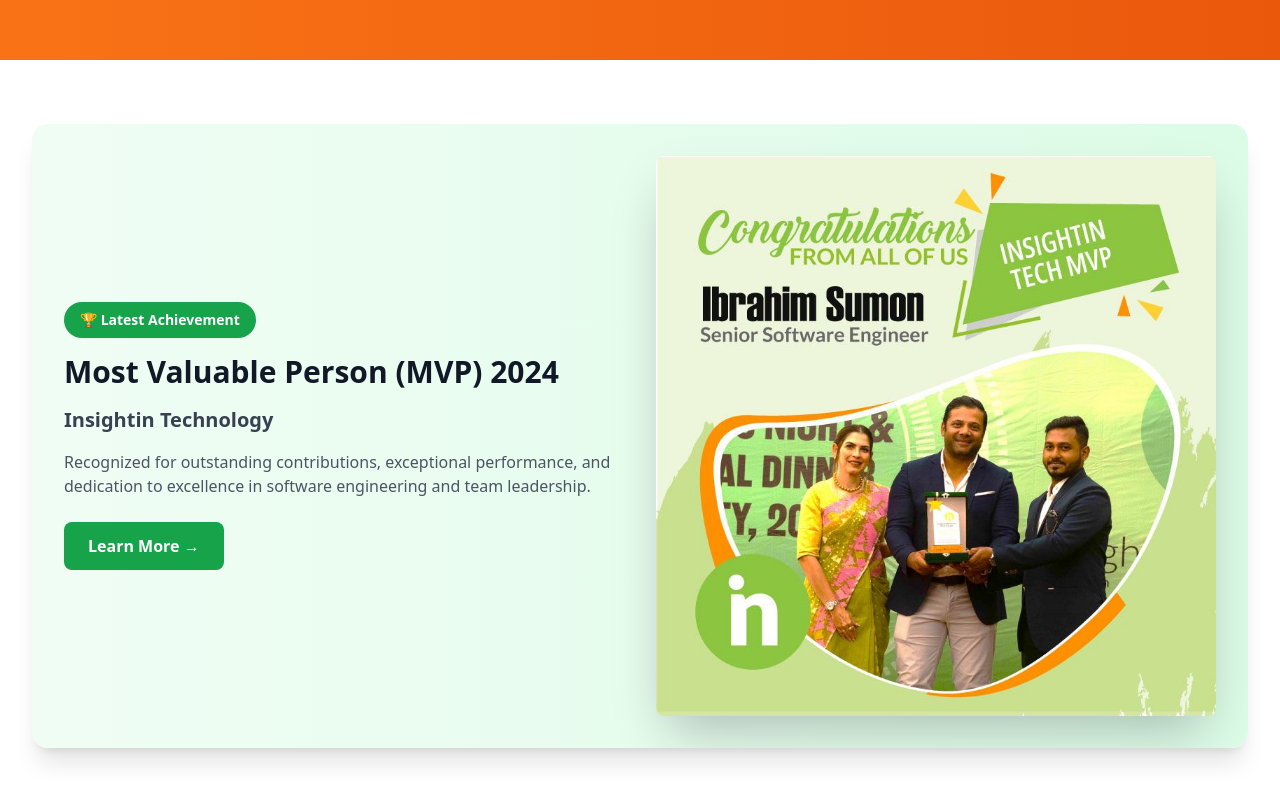
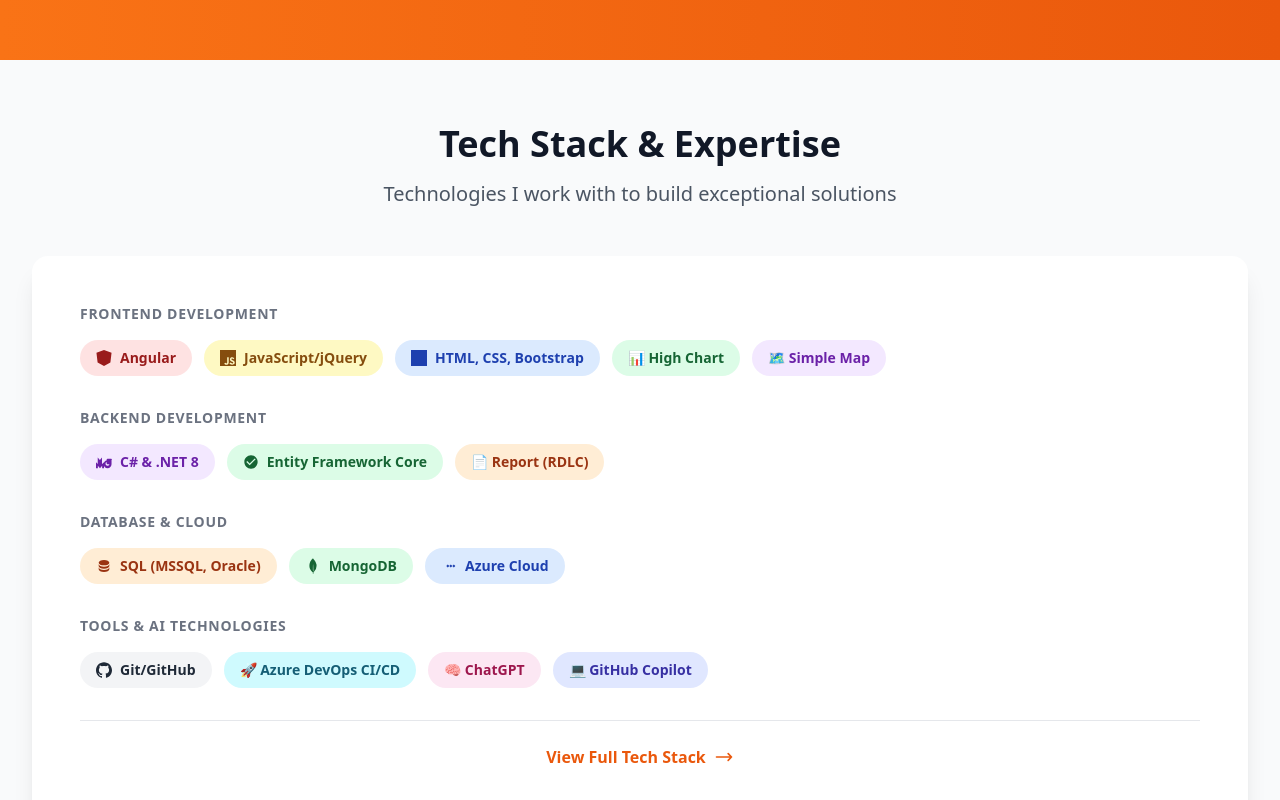
Before and after one commit to ibrahimsumon1994/Portfolio, an Angular app: page / in a window 1280 px wide. Shown: the part 440-1240 px from the top of the page. Built offline with nearby package versions, Linux system fonts and the light colour scheme.

Commit message:
feat: update contact and about sections with improved styling and additional information

```diff
--- a/src/app/components/about/about.html
+++ b/src/app/components/about/about.html
@@ -24,7 +24,7 @@
           and continuous learning in the ever-evolving tech landscape.
         </p>
         <a (click)="downloadCv()" href="javascript:void(0)" class="inline-block bg-brand-600 text-white px-6 py-3 rounded-lg font-semibold hover:bg-brand-700 transition-colors">
-          Download CV
+          Download CV (PDF)
         </a>
       </div>
     </div>
--- a/src/app/components/home/home.html
+++ b/src/app/components/home/home.html
@@ -17,6 +17,110 @@
         </a>
   <a routerLink="/contact" class="bg-transparent border-2 border-white text-white px-8 py-3 rounded-lg font-semibold hover:bg-white hover:text-brand-700 transition-colors">
           Get in Touch
+        </a>
+      </div>
+    </div>
+  </div>
+</section>
+
+<!-- Skills Showcase -->
+<section class="py-16 bg-gray-50">
+  <div class="max-w-7xl mx-auto px-4 sm:px-6 lg:px-8">
+    <div class="text-center mb-12">
+      <h2 class="text-4xl font-bold text-gray-900 mb-4">Tech Stack & Expertise</h2>
+      <p class="text-xl text-gray-600">Technologies I work with to build exceptional solutions</p>
+    </div>
+
+    <div class="bg-white rounded-2xl shadow-xl p-8 md:p-12">
+      <!-- Frontend -->
+      <div class="mb-8">
+        <h3 class="text-sm font-semibold text-gray-500 uppercase tracking-wider mb-4">Frontend Development</h3>
+        <div class="flex flex-wrap gap-3">
+          <span class="inline-flex items-center px-4 py-2 bg-red-100 text-red-800 rounded-full text-sm font-semibold hover:bg-red-200 transition-colors">
+            <svg class="w-4 h-4 mr-2" fill="currentColor" viewBox="0 0 24 24"><path d="M9.931 12.645h4.138l-2.07-4.908m0-7.737L.68 3.982l1.726 14.771L12 24l9.596-5.242L23.32 3.984 11.999.001zm7.064 18.31l-2.096-7.515h-5.798l-2.096 7.515L12 21.346l5.995-2.346z"/></svg>
+            Angular
+          </span>
+          <span class="inline-flex items-center px-4 py-2 bg-yellow-100 text-yellow-800 rounded-full text-sm font-semibold hover:bg-yellow-200 transition-colors">
+            <svg class="w-4 h-4 mr-2" fill="currentColor" viewBox="0 0 24 24"><path d="M0 0h24v24H0V0zm22.034 18.276c-.175-1.095-.888-2.015-3.003-2.873-.736-.345-1.554-.585-1.797-1.14-.091-.33-.105-.51-.046-.705.15-.646.915-.84 1.515-.66.39.12.75.42.976.9 1.034-.676 1.034-.676 1.755-1.125-.27-.42-.404-.601-.586-.78-.63-.705-1.469-1.065-2.834-1.034l-.705.089c-.676.165-1.32.525-1.71 1.005-1.14 1.291-.811 3.541.569 4.471 1.365 1.02 3.361 1.244 3.616 2.205.24 1.17-.87 1.545-1.966 1.41-.811-.18-1.26-.586-1.755-1.336l-1.83 1.051c.21.48.45.689.81 1.109 1.74 1.756 6.09 1.666 6.871-1.004.029-.09.24-.705.074-1.65l.046.067zm-8.983-7.245h-2.248c0 1.938-.009 3.864-.009 5.805 0 1.232.063 2.363-.138 2.711-.33.689-1.18.601-1.566.48-.396-.196-.597-.466-.83-.855-.063-.105-.11-.196-.127-.196l-1.825 1.125c.305.63.75 1.172 1.324 1.517.855.51 2.004.675 3.207.405.783-.226 1.458-.691 1.811-1.411.51-.93.402-2.07.397-3.346.012-2.054 0-4.109 0-6.179l.004-.056z"/></svg>
+            JavaScript/jQuery
+          </span>
+          <span class="inline-flex items-center px-4 py-2 bg-blue-100 text-blue-800 rounded-full text-sm font-semibold hover:bg-blue-200 transition-colors">
+            <svg class="w-4 h-4 mr-2" fill="currentColor" viewBox="0 0 24 24"><path d="M0 0h24v24H0V0z"/><path d="M9 11H7v2h2v-2zm4 0h-2v2h2v-2zm4 0h-2v2h2v-2zm2-7h-1V2h-2v2H8V2H6v2H5c-1.11 0-1.99.9-1.99 2L3 20c0 1.1.89 2 2 2h14c1.1 0 2-.9 2-2V6c0-1.1-.9-2-2-2zm0 16H5V9h14v11z"/></svg>
+            HTML, CSS, Bootstrap
+          </span>
+          <span class="inline-flex items-center px-4 py-2 bg-green-100 text-green-800 rounded-full text-sm font-semibold hover:bg-green-200 transition-colors">
+            📊 High Chart
+          </span>
+          <span class="inline-flex items-center px-4 py-2 bg-purple-100 text-purple-800 rounded-full text-sm font-semibold hover:bg-purple-200 transition-colors">
+            🗺️ Simple Map
+          </span>
+        </div>
+      </div>
+
+      <!-- Backend -->
+      <div class="mb-8">
+        <h3 class="text-sm font-semibold text-gray-500 uppercase tracking-wider mb-4">Backend Development</h3>
+        <div class="flex flex-wrap gap-3">
+          <span class="inline-flex items-center px-4 py-2 bg-purple-100 text-purple-800 rounded-full text-sm font-semibold hover:bg-purple-200 transition-colors">
+            <svg class="w-4 h-4 mr-2" fill="currentColor" viewBox="0 0 24 24"><path d="M24 8.5c0-.8-.6-1.4-1.4-1.4h-5.3c-.7 0-1.3.6-1.3 1.3v5.7c0 .7.6 1.3 1.3 1.3h2.9c-.3 1.3-1.5 2.3-2.9 2.3-1.6 0-3-1.3-3-3s1.3-3 3-3c.5 0 1 .1 1.4.4l1.6-1.6c-.8-.6-1.9-1-3-1-3.3 0-6 2.7-6 6s2.7 6 6 6c3.3 0 6-2.7 6-6v-7zm-15 6.5V5.3L5.8 9l-3.2-3.7v9.7L0 12.5v8.8h2.8v-3.8l3.2 3.8 3.2-3.8v3.8H12v-8.8L9.2 15l-3.2-3.7z"/></svg>
+            C# & .NET 8
+          </span>
+          <span class="inline-flex items-center px-4 py-2 bg-green-100 text-green-800 rounded-full text-sm font-semibold hover:bg-green-200 transition-colors">
+            <svg class="w-4 h-4 mr-2" fill="currentColor" viewBox="0 0 24 24"><path d="M12 2C6.48 2 2 6.48 2 12s4.48 10 10 10 10-4.48 10-10S17.52 2 12 2zm-2 15l-5-5 1.41-1.41L10 14.17l7.59-7.59L19 8l-9 9z"/></svg>
+            Entity Framework Core
+          </span>
+          <span class="inline-flex items-center px-4 py-2 bg-brand-100 text-brand-800 rounded-full text-sm font-semibold hover:bg-brand-200 transition-colors">
+            📄 Report (RDLC)
+          </span>
+        </div>
+      </div>
+
+      <!-- Database & Cloud -->
+      <div class="mb-8">
+        <h3 class="text-sm font-semibold text-gray-500 uppercase tracking-wider mb-4">Database & Cloud</h3>
+        <div class="flex flex-wrap gap-3">
+          <span class="inline-flex items-center px-4 py-2 bg-orange-100 text-orange-800 rounded-full text-sm font-semibold hover:bg-orange-200 transition-colors">
+            <svg class="w-4 h-4 mr-2" fill="currentColor" viewBox="0 0 24 24"><path d="M12 3C7.58 3 4 4.79 4 7s3.58 4 8 4 8-1.79 8-4-3.58-4-8-4zM4 9v3c0 2.21 3.58 4 8 4s8-1.79 8-4V9c0 2.21-3.58 4-8 4s-8-1.79-8-4zm0 5v3c0 2.21 3.58 4 8 4s8-1.79 8-4v-3c0 2.21-3.58 4-8 4s-8-1.79-8-4z"/></svg>
+            SQL (MSSQL, Oracle)
+          </span>
+          <span class="inline-flex items-center px-4 py-2 bg-green-100 text-green-800 rounded-full text-sm font-semibold hover:bg-green-200 transition-colors">
+            <svg class="w-4 h-4 mr-2" fill="currentColor" viewBox="0 0 24 24"><path d="M17.193 9.555c-1.264-5.58-4.252-7.414-4.573-8.115-.28-.394-.53-.954-.735-1.44-.036.495-.055.685-.523 1.184-.723.566-4.438 3.682-4.74 10.02-.282 5.912 4.27 9.435 4.888 9.884l.07.05A73.49 73.49 0 0111.91 24h.481c.114-1.032.284-2.056.51-3.07.417-.296.604-.463.85-.693a11.342 11.342 0 003.639-8.464c.01-.814-.103-1.662-.197-2.218zm-5.336 8.195s0-8.291.275-8.29c.213 0 .49 10.695.49 10.695-.381-.045-.765-1.76-.765-2.405z"/></svg>
+            MongoDB
+          </span>
+          <span class="inline-flex items-center px-4 py-2 bg-blue-100 text-blue-800 rounded-full text-sm font-semibold hover:bg-blue-200 transition-colors">
+            <svg class="w-4 h-4 mr-2" fill="currentColor" viewBox="0 0 24 24"><path d="M19.248 14.245l-2.266-2.266-2.266 2.266-2.266-2.266-2.266 2.266L7.918 12l2.266-2.245 2.266 2.266 2.266-2.266 2.266 2.266 2.266-2.266L21.514 12z"/></svg>
+            Azure Cloud
+          </span>
+        </div>
+      </div>
+
+      <!-- Tools & AI -->
+      <div class="mb-8">
+        <h3 class="text-sm font-semibold text-gray-500 uppercase tracking-wider mb-4">Tools & AI Technologies</h3>
+        <div class="flex flex-wrap gap-3">
+          <span class="inline-flex items-center px-4 py-2 bg-gray-100 text-gray-800 rounded-full text-sm font-semibold hover:bg-gray-200 transition-colors">
+            <svg class="w-4 h-4 mr-2" fill="currentColor" viewBox="0 0 24 24"><path d="M12 .297c-6.63 0-12 5.373-12 12 0 5.303 3.438 9.8 8.205 11.385.6.113.82-.258.82-.577 0-.285-.01-1.04-.015-2.04-3.338.724-4.042-1.61-4.042-1.61C4.422 18.07 3.633 17.7 3.633 17.7c-1.087-.744.084-.729.084-.729 1.205.084 1.838 1.236 1.838 1.236 1.07 1.835 2.809 1.305 3.495.998.108-.776.417-1.305.76-1.605-2.665-.3-5.466-1.332-5.466-5.93 0-1.31.465-2.38 1.235-3.22-.135-.303-.54-1.523.105-3.176 0 0 1.005-.322 3.3 1.23.96-.267 1.98-.399 3-.405 1.02.006 2.04.138 3 .405 2.28-1.552 3.285-1.23 3.285-1.23.645 1.653.24 2.873.12 3.176.765.84 1.23 1.91 1.23 3.22 0 4.61-2.805 5.625-5.475 5.92.42.36.81 1.096.81 2.22 0 1.606-.015 2.896-.015 3.286 0 .315.21.69.825.57C20.565 22.092 24 17.592 24 12.297c0-6.627-5.373-12-12-12"/></svg>
+            Git/GitHub
+          </span>
+          <span class="inline-flex items-center px-4 py-2 bg-cyan-100 text-cyan-800 rounded-full text-sm font-semibold hover:bg-cyan-200 transition-colors">
+            🚀 Azure DevOps CI/CD
+          </span>
+          <span class="inline-flex items-center px-4 py-2 bg-pink-100 text-pink-800 rounded-full text-sm font-semibold hover:bg-pink-200 transition-colors">
+            🧠 ChatGPT
+          </span>
+          <span class="inline-flex items-center px-4 py-2 bg-indigo-100 text-indigo-800 rounded-full text-sm font-semibold hover:bg-indigo-200 transition-colors">
+            💻 GitHub Copilot
+          </span>
+        </div>
+      </div>
+
+      <!-- View All CTA -->
+      <div class="text-center mt-8 pt-6 border-t border-gray-200">
+        <a routerLink="/skills" class="inline-flex items-center text-brand-600 hover:text-brand-700 font-semibold transition-colors">
+          View Full Tech Stack
+          <svg class="w-5 h-5 ml-2" fill="none" stroke="currentColor" viewBox="0 0 24 24">
+            <path stroke-linecap="round" stroke-linejoin="round" stroke-width="2" d="M17 8l4 4m0 0l-4 4m4-4H3"/>
+          </svg>
         </a>
       </div>
     </div>
```
Also changed, not shown: src/app/components/contact/contact.html (+13 -13 lines).
